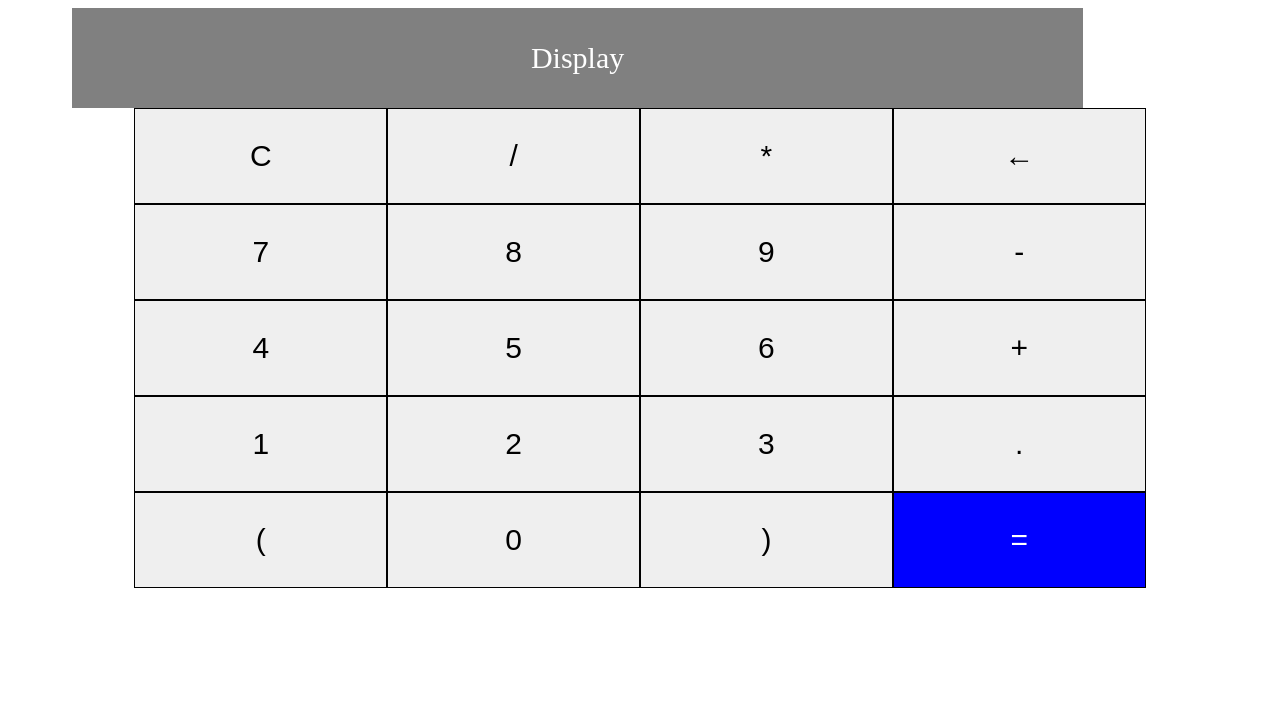
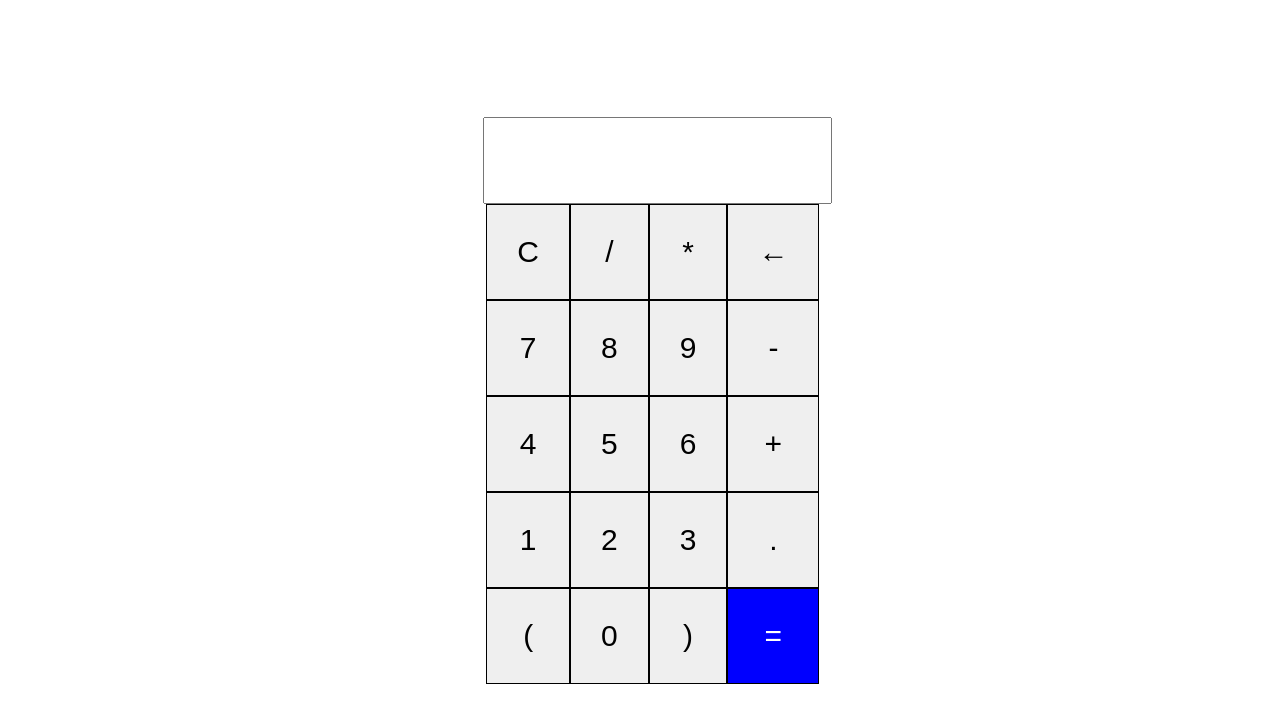
Before and after one commit to acciojob/calculator-abshekanil, a website: page main.html in a window 1280 px wide. Drawn offline with Linux system fonts and the light colour scheme.

Commit message:
created a submission

```diff
--- a/main.html
+++ b/main.html
@@ -10,32 +10,30 @@
 
 	<div class="calculator">
 
-	<div id="input">
-		Display
-	</div>
+	<input type="text" id="input" readonly>
 
 		<div class="grid-container">
         <!-- You can add content inside each grid item -->
-        <button id="clr">C</button>
-        <button id="divide">/</button>
-        <button id="multiply">*</button>
-        <button id="clear">←</button>
-        <button id="block7">7</button>
-        <button id="block8">8</button>
-        <button id="block9">9</button>
-        <button id="minus">-</button>
-        <button id="block4">4</button>
-        <button id="block5">5</button>
-        <button id="block6">6</button>
-        <button id="plus">+</button>
-        <button id="block1">1</button>
-        <button id="block2">2</button>
-        <button id="block3">3</button>
-        <button id="dot">.</button>
-        <button id="para-left">(</button>
-        <button id="block0">0</button>
-        <button id="para-right">)</button>
-        <button id="ans">=</button>
+        <button id="clr" onclick="clearDisplay()">C</button>
+        <button id="divide" onclick="appendtoDisplay('/')">/</button>
+        <button id="multiply" onclick="appendtoDisplay('*')">*</button>
+        <button id="clear" onclick="clearEntry()">←</button>
+        <button id="block7" onclick="appendtoDisplay('7')">7</button>
+        <button id="block8" onclick="appendtoDisplay('8')">8</button>
+        <button id="block9" onclick="appendtoDisplay('9')">9</button>
+        <button id="minus" onclick="appendtoDisplay('-')">-</button>
+        <button id="block4" onclick="appendtoDisplay('4')">4</button>
+        <button id="block5" onclick="appendtoDisplay('5')">5</button>
+        <button id="block6" onclick="appendtoDisplay('6')">6</button>
+        <button id="plus" onclick="appendtoDisplay('+')">+</button>
+        <button id="block1" onclick="appendtoDisplay('1')">1</button>
+        <button id="block2" onclick="appendtoDisplay('2')">2</button>
+        <button id="block3" onclick="appendtoDisplay('3')">3</button>
+        <button id="dot" onclick="appendtoDisplay('.')">.</button>
+        <button id="para-left" onclick="appendtoDisplay('(')">(</button>
+        <button id="block0" onclick="appendtoDisplay('0')">0</button>
+        <button id="para-right" onclick="appendtoDisplay(')')">)</button>
+        <button id="ans" onclick="calculate()">=</button>
     </div>
 
 </div>
--- a/script.js
+++ b/script.js
@@ -1 +1,34 @@
 //your code here
+let displayValue = '';
+
+function updateDisplay(){
+	document.getElementById('input').value = displayValue;
+}
+
+function appendtoDisplay(value){
+	displayValue+=value;
+	updateDisplay();
+}
+
+function clearDisplay(){
+	displayValue = '';
+	updateDisplay();
+}
+
+function clearEntry(){
+	displayValue = displayValue.slice(0,-1);
+	updateDisplay();
+}
+
+function calculate(){
+	try{
+		const result = eval(displayValue);
+		displayValue = isFinite(result) ? result.toString() : 'Infinity';
+		displayValue = isNaN(result) ? 'NaN' : displayValue;
+		updateDisplay();
+	}
+	catch(error){
+		displayValue = 'Error';
+		updateDisplay();
+	}
+}
--- a/styles.css
+++ b/styles.css
@@ -1,18 +1,20 @@
+ body {
+      display: flex;
+      align-items: center;
+      justify-content: center;
+      height: 100vh;
+      margin: 0;
+    }
+
+input{
+	text-align:center;
+	margin-left:2.2rem;
+	padding:30px 40px;
+	font-size:20px;
+	font-weight:300;
+}
 
 
-#input{
-	width:80%;
-	background-color:grey;
-	margin-left:4rem;
-	height:100px;
-	display:flex;
-	justify-content:center;
-	align-items:center;
-	color:white;
-	font-size:30px;
-	text-align:right;
-
-}
 .grid-container{
 	display:grid;
 	grid-template-columns:repeat(4, 1fr);
```
